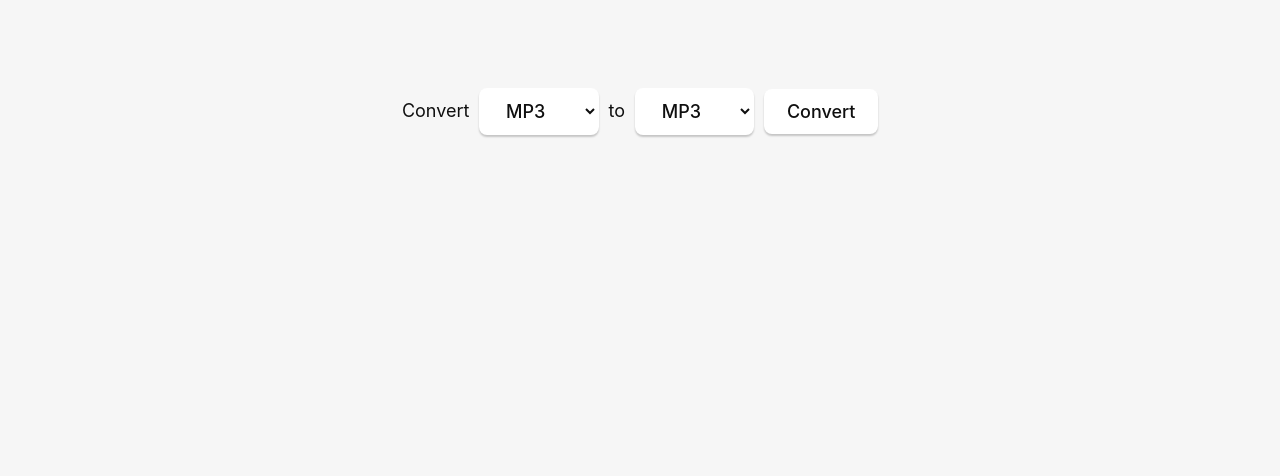
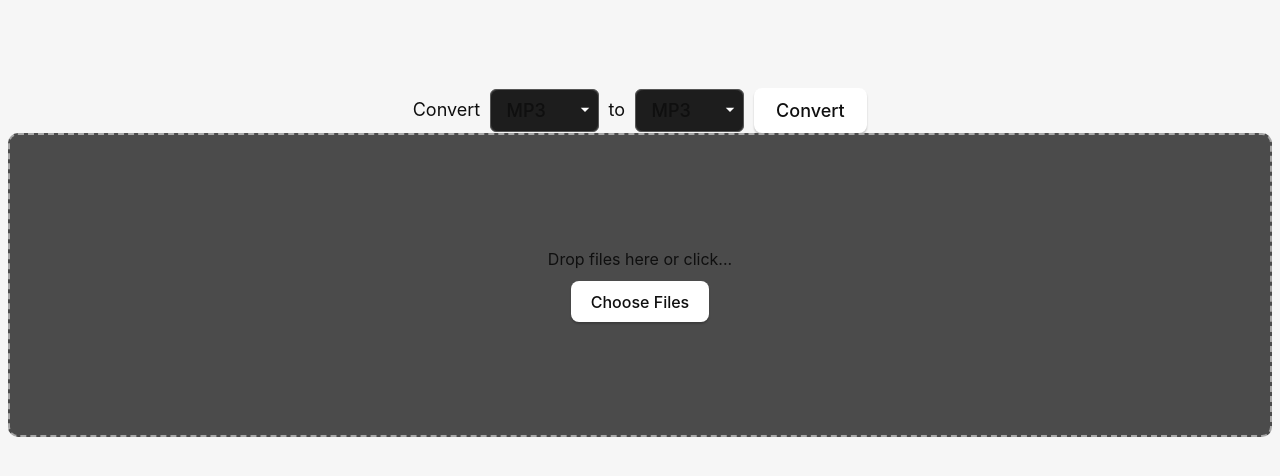
Before and after one commit to paveldevpro/universal-media-converter, a Vue app: page / in a window 1280 px wide. Shown: the top 476 px of the page. Built offline with nearby package versions, Linux system fonts and the light colour scheme.

Commit message:
feat: add custom select component

```diff
--- a/src/App.vue
+++ b/src/App.vue
@@ -1,37 +1,53 @@
 <script setup lang="ts">
 import { ref } from "vue";
 import { invoke } from "@tauri-apps/api/core";
+import ComboBox from "./components/ComboBox.vue";
 
-const greetMsg = ref("");
+const dragging = ref(false);
+
+
+function handleDrop(e: any)
+{
+  console.log("HERE");
+
+  dragging.value = false;
+  const files = e.dataTransfer.files;
+  if (files.length > 0) {
+    console.log("Fichiers déposés: ", files);
+  }
+}
+
+
+/*const greetMsg = ref("");
 const name = ref("");
 
 async function greet() {
   // Learn more about Tauri commands at https://tauri.app/develop/calling-rust/
   greetMsg.value = await invoke("greet", { name: name.value });
-}
+}*/
+
 </script>
 
 <template>
   <main class="container">
     <div class="row">
       Convert
-      <select name="input-format" id="input-format">
-        <option value="mp3">MP3</option>
-        <option value="m4a">M4A</option>
-        <option value="flac">FLAC</option>
-        <option value="weba">WEBA</option>
-      </select>
+      <ComboBox />
+      to
+      <ComboBox />
+      <button>Convert</button>
+    </div>
 
-      to
+    <div
+      class="drop"
+      @dragenter.prevent="dragging = true"
+      @dragexit.prevent="dragging = false"
+      @dragover.prevent
+      @drop="handleDrop"
+    >
+      Drop files here or click...
 
-      <select name="output-format" id="output-format">
-        <option value="mp3">MP3</option>
-        <option value="m4a">M4A</option>
-        <option value="flac">FLAC</option>
-        <option value="weba">WEBA</option>
-      </select>
-
-      <button>Convert</button>
+      <button>Choose Files</button>
     </div>
   </main>
 </template>
@@ -90,6 +106,23 @@ async function greet() {
   align-items: center;
   gap: 10px;
   font-size: 18px;
+}
+
+.drop {
+  display: flex;
+  flex-direction: column;
+  justify-content: center;
+  align-items: center;
+  height: 300px;
+  gap: 10px;
+  background-color: #4b4b4b;
+  border: 2px dashed rgb(167, 167, 167);
+  border-radius: 10px;
+  cursor: pointer;
+}
+
+.drop:hover {
+  background-color: #242424;
 }
 
 a {
@@ -153,8 +186,13 @@ button {
     color: #24c8db;
   }
 
+  select {
+    /*appearance: none;*/
+    color: #ffffff;
+    background-color: #0f0f0f98;
+  }
+
   input,
-  select,
   button {
     color: #ffffff;
     background-color: #0f0f0f98;
--- /dev/null
+++ b/src/components/ComboBox.vue
@@ -0,0 +1,50 @@
+<script setup lang="ts">
+
+</script>
+
+<template>
+<div class="box">
+    <select name="input-format" id="input-format">
+        <option value="mp3">MP3</option>
+        <option value="m4a">M4A</option>
+        <option value="flac">FLAC</option>
+        <option value="weba">WEBA</option>
+    </select>
+
+    <!-- flèche SVG HTML -->
+    <svg class="arrow" viewBox="0 0 20 20" fill="white" xmlns="http://www.w3.org/2000/svg">
+        <path d="M5.25 7.5L10 12.25L14.75 7.5H5.25Z"/>
+    </svg>
+</div>
+</template>
+
+<style scoped>
+.box {
+  position: relative;
+  display: inline-flex;
+  align-items: center;
+  background-color: #333;
+  border: 1px solid #555;
+  border-radius: 6px;
+  color: white;
+  overflow: hidden;
+}
+
+.box select {
+  appearance: none;
+  -webkit-appearance: none;
+  -moz-appearance: none;
+
+  background-color: #0f0f0f98;
+  padding: 0.5em 2em 0.5em 0.8em;
+}
+
+.box .arrow {
+  position: absolute;
+  right: 0.2em;
+  pointer-events: none; /* pour éviter de bloquer le clic */
+  width: 1em;
+  height: 1em;
+}
+
+</style>
```
Also changed, not shown: 2 other files (tests, documents, lock files or other folders).
